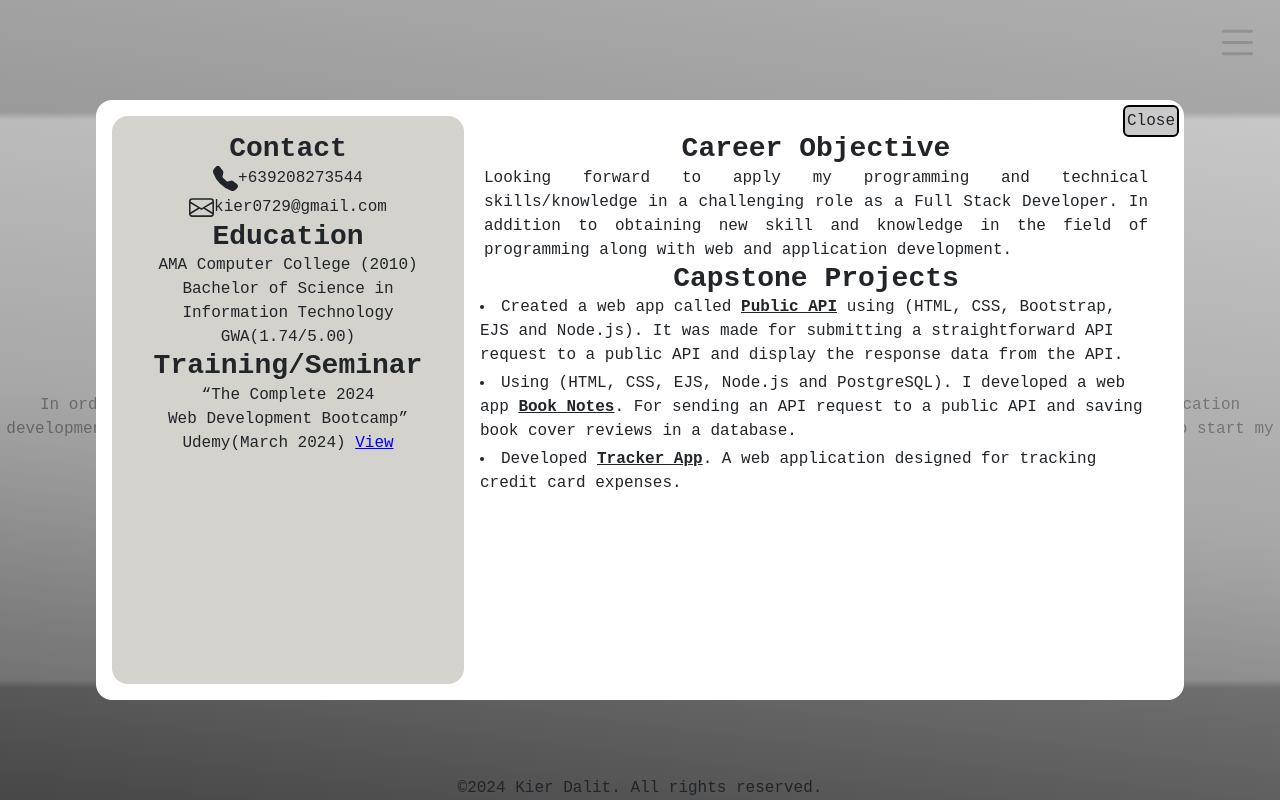
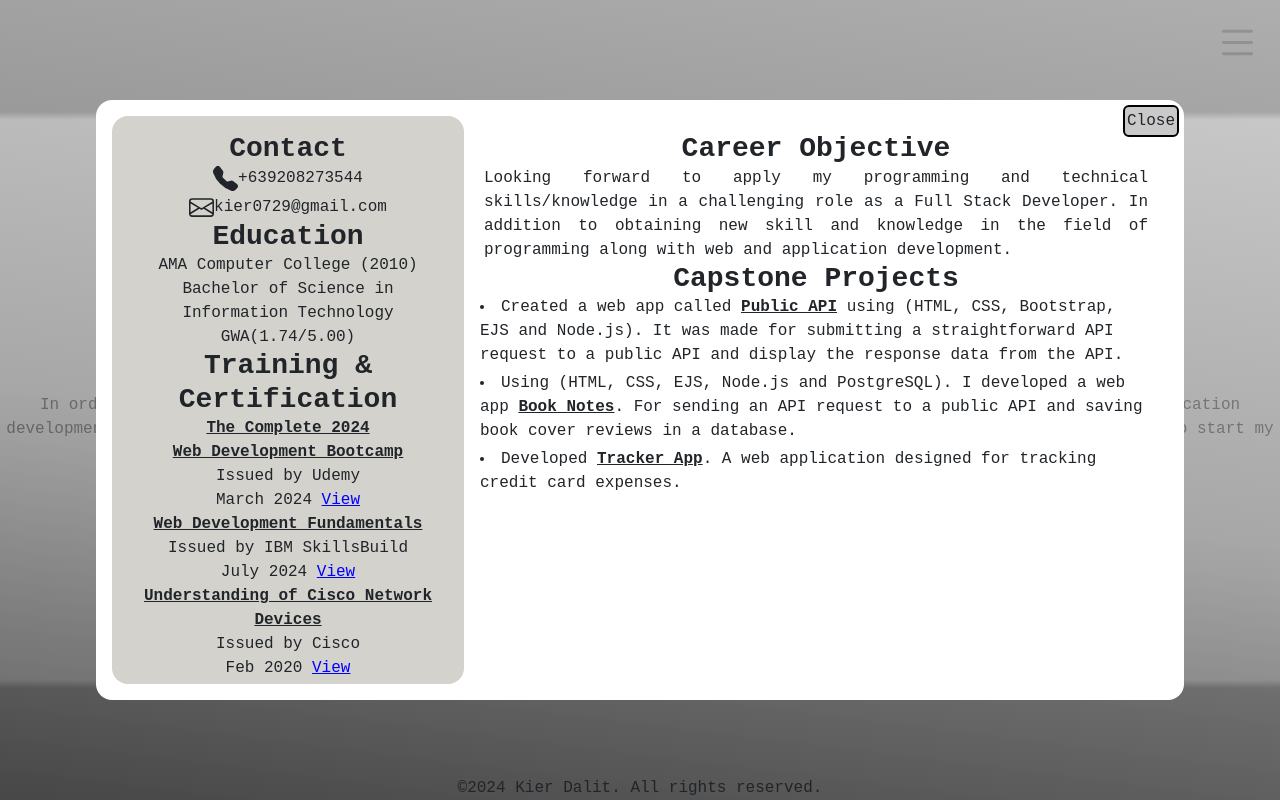
Before and after one commit to Kier0729/online-cv, a React (Create React App) app: page /#/ in a window 1280 px wide. Both pictures are taken after a click on the button "About". Built offline with nearby package versions, Linux system fonts and the light colour scheme.

Commit message:
Add certificates

```diff
--- a/public/styles/styles.css
+++ b/public/styles/styles.css
@@ -121,6 +121,11 @@ body{
   width: 85%;
   height: 85%;
 }
+.title{
+  font-weight: 900;
+  text-decoration: underline;
+  cursor: text;
+}
 .contact-education span{
   cursor: pointer;
   font-weight: larger;
@@ -171,6 +176,7 @@ body{
 }
 
 .contact-education{
+  overflow: auto;
   background-color: rgb(212, 210, 205);
   grid-area: 1 / 1 / 3 / 2;
   padding: 1rem;
--- a/src/components/Pages/About.js
+++ b/src/components/Pages/About.js
@@ -19,8 +19,11 @@ function About(){
                     <h3 className="reddit-mono-h1">Education</h3>
                     <p className="reddit-mono-h1">AMA Computer College (2010)</p>
                     <p className="reddit-mono-h1">Bachelor of Science in <br></br>Information Technology <br></br>GWA(1.74/5.00)</p>
-                    <h3 className="reddit-mono-h1">Training/Seminar</h3>
-                    <p className="reddit-mono-h1">“The Complete 2024 <br></br>Web Development Bootcamp”<br></br>Udemy(March 2024) <span className="link" onClick={()=>{myContext.setClose(true)}}>View</span></p>
+                    <h3 className="reddit-mono-h1">Training & Certification</h3>
+                    <p className="reddit-mono-h1"><span className="title" onClick={()=>window.open("https://www.udemy.com/certificate/UC-c91e4579-403e-407d-8b02-5d027875b297/")}>The Complete 2024 <br></br>Web Development Bootcamp</span><br></br> Issued by Udemy<br></br>March 2024 <span className="link" onClick={()=>{myContext.setClose(true)}}>View</span></p>
+                    <p className="reddit-mono-h1"><span className="title" onClick={() => window.open("https://www.credly.com/badges/f7688577-b2d5-431f-8a65-de7c6339a194/public_url")}>Web Development Fundamentals</span><br></br>Issued by IBM SkillsBuild<br></br>July 2024 <span className="link" onClick={() => window.open("https://www.credly.com/badges/f7688577-b2d5-431f-8a65-de7c6339a194/public_url")}>View</span></p>
+                    <p className="reddit-mono-h1"><span className="title" onClick={() => window.open("https://www.credly.com/badges/b1630094-0679-4694-9eb5-b68b13dad6e5/public_url")}>Understanding of Cisco Network Devices</span><br></br>Issued by Cisco<br></br>Feb 2020 <span className="link" onClick={() => window.open("https://www.credly.com/badges/b1630094-0679-4694-9eb5-b68b13dad6e5/public_url")}>View</span></p>
+                    <p className="reddit-mono-h1"><span className="title" onClick={() => window.open("https://www.credly.com/badges/bb671d82-30a4-4dc1-af66-264812d8a6d8/public_url")}>Cisco Certified Network Associate</span><br></br>Issued by Cisco<br></br>Aug 2017-Feb 2021 <span className="link" onClick={() => window.open("https://www.credly.com/badges/bb671d82-30a4-4dc1-af66-264812d8a6d8/public_url")}>View</span></p>
                 </div>
                 <div className="career-objective">
                     <h3 className="reddit-mono-h1">Career Objective</h3>
```
